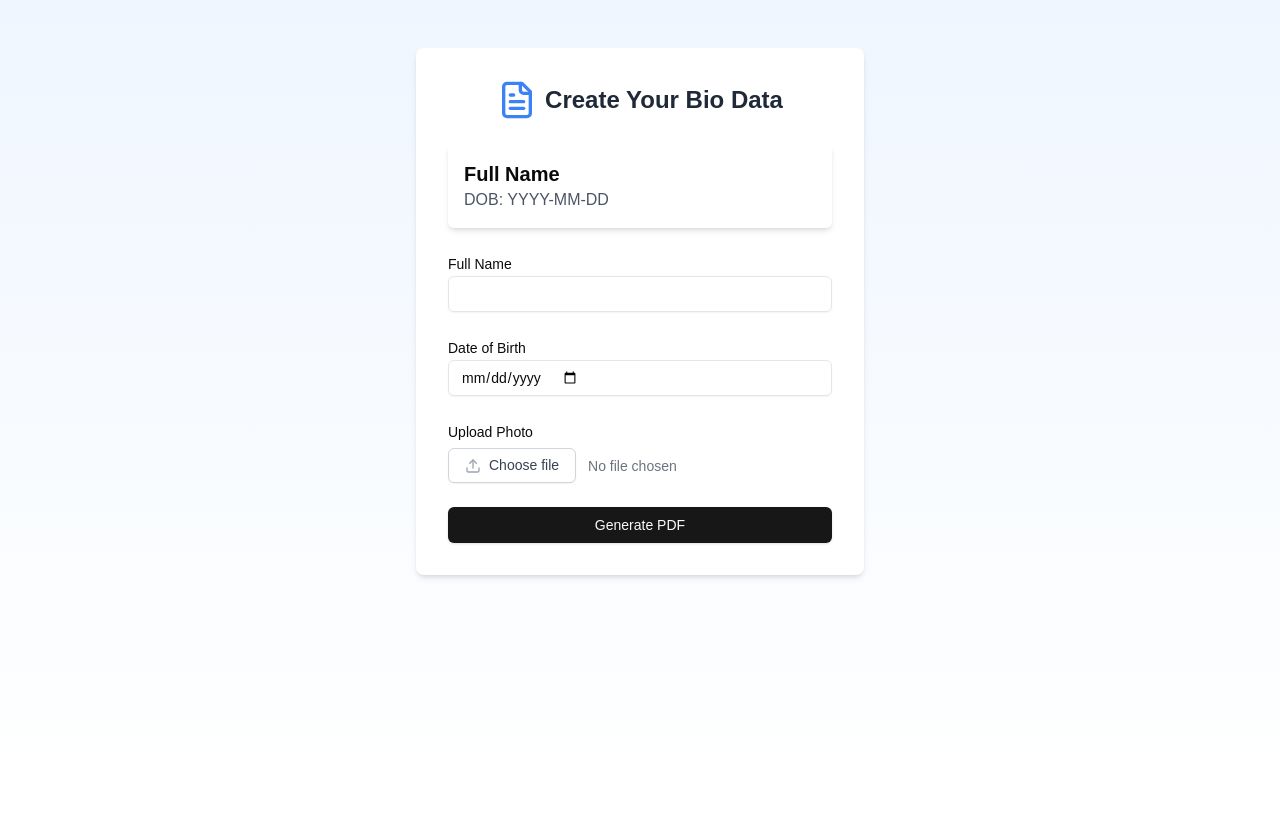
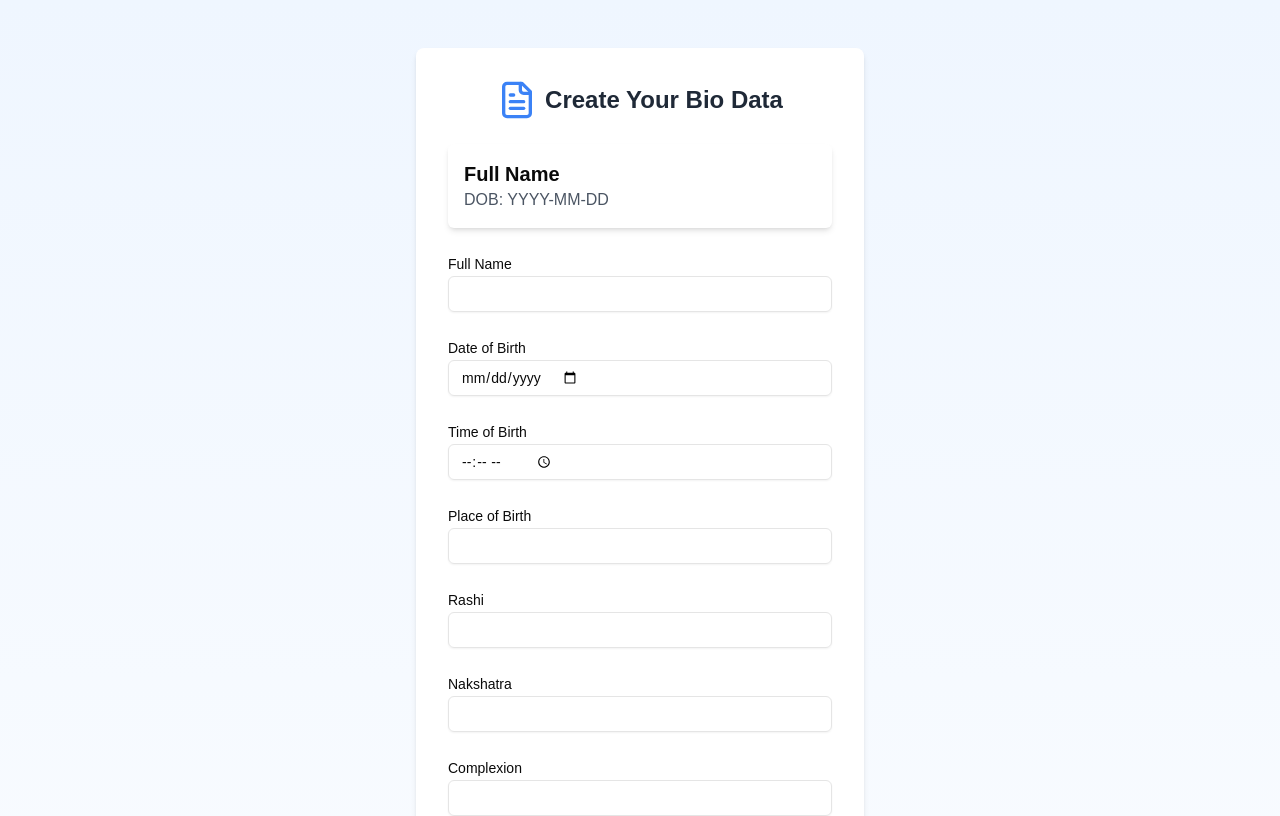
Before and after one commit to naganikhilbijjala/bio-data-builder, a Next.js app: page /create-biodata in a window 1280 px wide. Shown: the top 816 px of the page. Built offline with nearby package versions, Linux system fonts and the light colour scheme.

Commit message:
feat: add more fields

```diff
--- a/src/app/api/generate-pdf/route.ts
+++ b/src/app/api/generate-pdf/route.ts
@@ -21,38 +21,60 @@ export async function POST(req: Request) {
     const page = await browser.newPage();
     const body = await req.json();
 
-    const { name, dob, imageUrl } = body;
+    const {
+      name,
+      dob,
+      timeOfBirth,
+      placeOfBirth,
+      rashi,
+      nakshatra,
+      complexion,
+      height,
+      education,
+      religionCaste,
+      jobOccupation,
+      income,
+      gothram,
+      imageUrl,
+    } = body;
 
-    const template1 = `
-      <div style="
-    width: 794px;
-    height: 1123px;
-    margin: 0 auto;
-    background-image: url('${
-      process.env.NEXT_PUBLIC_BASE_URL
-    }/transparent-template.png');
-    background-size: contain;
-    background-position: center;
-    background-repeat: no-repeat;
-    overflow: hidden;
-    display: flex;
-    flex-direction: column;
-    align-items: center;
-    justify-content: center;
-    font-family: 'Cursive', serif;
-">
-    <h1 style="color: darkred; font-size: 28px; margin-bottom: 10px;">Bio Data</h1>
-    <img src="${imageUrl}" alt="Profile" style="width: 120px; height: 120px; border-radius: 50%; border: 5px solid darkred;">
-    <p style="font-size: 18px; background: rgba(255, 255, 255, 0.7); padding: 5px;">
-      <strong>Name:</strong> ${name || "Full Name"}
-    </p>
-    <p style="font-size: 18px; background: rgba(255, 255, 255, 0.7); padding: 5px;">
-      <strong>Date of Birth:</strong> ${dob || "YYYY-MM-DD"}
-    </p>
-</div>
+    const fields = [
+      { label: "Name", value: name },
+      { label: "Date of Birth", value: dob },
+      { label: "Time of Birth", value: timeOfBirth },
+      { label: "Place of Birth", value: placeOfBirth },
+      { label: "Rashi", value: rashi },
+      { label: "Nakshatra", value: nakshatra },
+      { label: "Complexion", value: complexion },
+      { label: "Height", value: height },
+      { label: "Education", value: education },
+      { label: "Religion/Caste", value: religionCaste },
+      { label: "Job/Occupation", value: jobOccupation },
+      { label: "Income", value: income },
+      { label: "Gothram", value: gothram },
+    ]
+      .filter((field) => field.value) // Exclude empty fields
+      .map((field) => `<p><strong>${field.label}:</strong> ${field.value}</p>`)
+      .join("");
+
+    const template = `
+      <div style="width: 794px; height: 1123px; margin: 0 auto;
+        background-image: url('${process.env.NEXT_PUBLIC_BASE_URL}/transparent-template.png');
+        background-size: contain; background-position: center;
+        background-repeat: no-repeat; overflow: hidden;
+        display: flex; flex-direction: column; align-items: center; font-family: 'Cursive', serif;">
+
+        <h1 style="color: darkred; font-size: 28px; margin-top: 120px; margin-bottom: 10px;">Bio Data</h1>
+        <img src="${imageUrl}" alt="Profile" style="width: 120px; height: 120px;
+          border-radius: 50%; border: 5px solid darkred;">
+
+        <div style="font-size: 18px; padding: 10px; width: 70%;">
+          ${fields}
+        </div>
+      </div>
     `;
 
-    await page.setContent(template1);
+    await page.setContent(template);
     const pdfBuffer = await page.pdf({ format: "A4", printBackground: true });
 
     await browser.close();
--- a/src/app/create-biodata/page.tsx
+++ b/src/app/create-biodata/page.tsx
@@ -8,19 +8,36 @@ import { Label } from "@/components/ui/label";
 import Image from "next/image";
 
 export default function CreateBioData() {
-  const [name, setName] = useState("");
-  const [dob, setDob] = useState("");
-  const [image, setImage] = useState<File | null>(null);
+  const [formData, setFormData] = useState({
+    name: "",
+    dob: "",
+    tob: "",
+    pob: "",
+    rashi: "",
+    nakshtra: "",
+    complexion: "",
+    height: "",
+    education: "",
+    religionCaste: "",
+    jobOccupation: "",
+    income: "",
+    gothram: "",
+    image: null as File | null,
+  });
   const bioDataRef = useRef<HTMLDivElement>(null);
+
+  const handleChange = (e: React.ChangeEvent<HTMLInputElement>) => {
+    setFormData({ ...formData, [e.target.name]: e.target.value });
+  };
 
   const handleImageChange = (e: React.ChangeEvent<HTMLInputElement>) => {
     if (e.target.files && e.target.files[0]) {
-      setImage(e.target.files[0]);
+      setFormData({ ...formData, image: e.target.files[0] });
     }
   };
 
   const handleGeneratePDF = async () => {
-    if (!image) {
+    if (!formData.image) {
       console.error("No image selected");
       return;
     }
@@ -31,9 +48,8 @@ export default function CreateBioData() {
         method: "POST",
         headers: { "Content-Type": "application/json" },
         body: JSON.stringify({
-          name,
-          dob,
-          imageUrl: image ? base64Image : null,
+          ...formData,
+          imageUrl: base64Image,
         }),
       });
 
@@ -51,8 +67,24 @@ export default function CreateBioData() {
       link.click();
       document.body.removeChild(link);
     };
-    reader.readAsDataURL(image);
+    reader.readAsDataURL(formData.image);
   };
+
+  const fields = [
+    { name: "name", label: "Full Name", type: "text" },
+    { name: "dob", label: "Date of Birth", type: "date" },
+    { name: "tob", label: "Time of Birth", type: "time" },
+    { name: "pob", label: "Place of Birth", type: "text" },
+    { name: "rashi", label: "Rashi", type: "text" },
+    { name: "nakshatra", label: "Nakshatra", type: "text" },
+    { name: "complexion", label: "Complexion", type: "text" },
+    { name: "height", label: "Height (e.g., 5'9\")", type: "text" },
+    { name: "education", label: "Education", type: "text" },
+    { name: "religionCaste", label: "Religion/Caste", type: "text" },
+    { name: "jobOccupation", label: "Job/Occupation", type: "text" },
+    { name: "income", label: "Income (e.g., $50,000/year)", type: "text" },
+    { name: "gothram", label: "Gothram", type: "text" },
+  ];
 
   return (
     <div className="min-h-screen bg-gradient-to-b from-blue-50 to-white py-12">
@@ -64,12 +96,13 @@ export default function CreateBioData() {
               Create Your Bio Data
             </h1>
           </div>
+          {/* Display Bio Data */}
           <div ref={bioDataRef} className="p-4 bg-white rounded-md shadow-md">
-            <p className="text-xl font-bold">{name || "Full Name"}</p>
-            <p className="text-gray-600">DOB: {dob || "YYYY-MM-DD"}</p>
-            {image && (
+            <p className="text-xl font-bold">{formData.name || "Full Name"}</p>
+            <p className="text-gray-600">DOB: {formData.dob || "YYYY-MM-DD"}</p>
+            {formData.image && (
               <Image
-                src={URL.createObjectURL(image)}
+                src={URL.createObjectURL(formData.image)}
                 alt="Profile"
                 className="w-24 h-24 rounded-full mt-4"
                 width={96}
@@ -78,26 +111,21 @@ export default function CreateBioData() {
             )}
           </div>
           <div className="space-y-6 mt-6">
-            <div>
-              <Label htmlFor="name">Full Name</Label>
-              <Input
-                id="name"
-                type="text"
-                value={name}
-                onChange={(e) => setName(e.target.value)}
-                required
-              />
-            </div>
-            <div>
-              <Label htmlFor="dob">Date of Birth</Label>
-              <Input
-                id="dob"
-                type="date"
-                value={dob}
-                onChange={(e) => setDob(e.target.value)}
-                required
-              />
-            </div>
+            {fields.map((field) => (
+              <div key={field.name}>
+                <Label htmlFor={field.name}>{field.label}</Label>
+                <Input
+                  id={field.name}
+                  name={field.name}
+                  type={field.type}
+                  value={
+                    formData[field.name as keyof typeof formData] as string
+                  }
+                  onChange={handleChange}
+                  required
+                />
+              </div>
+            ))}
             <div>
               <Label htmlFor="image">Upload Photo</Label>
               <div className="mt-1 flex items-center">
@@ -116,7 +144,7 @@ export default function CreateBioData() {
                   Choose file
                 </Label>
                 <span className="ml-3 text-sm text-gray-500">
-                  {image ? image.name : "No file chosen"}
+                  {formData.image ? formData.image.name : "No file chosen"}
                 </span>
               </div>
             </div>
```
